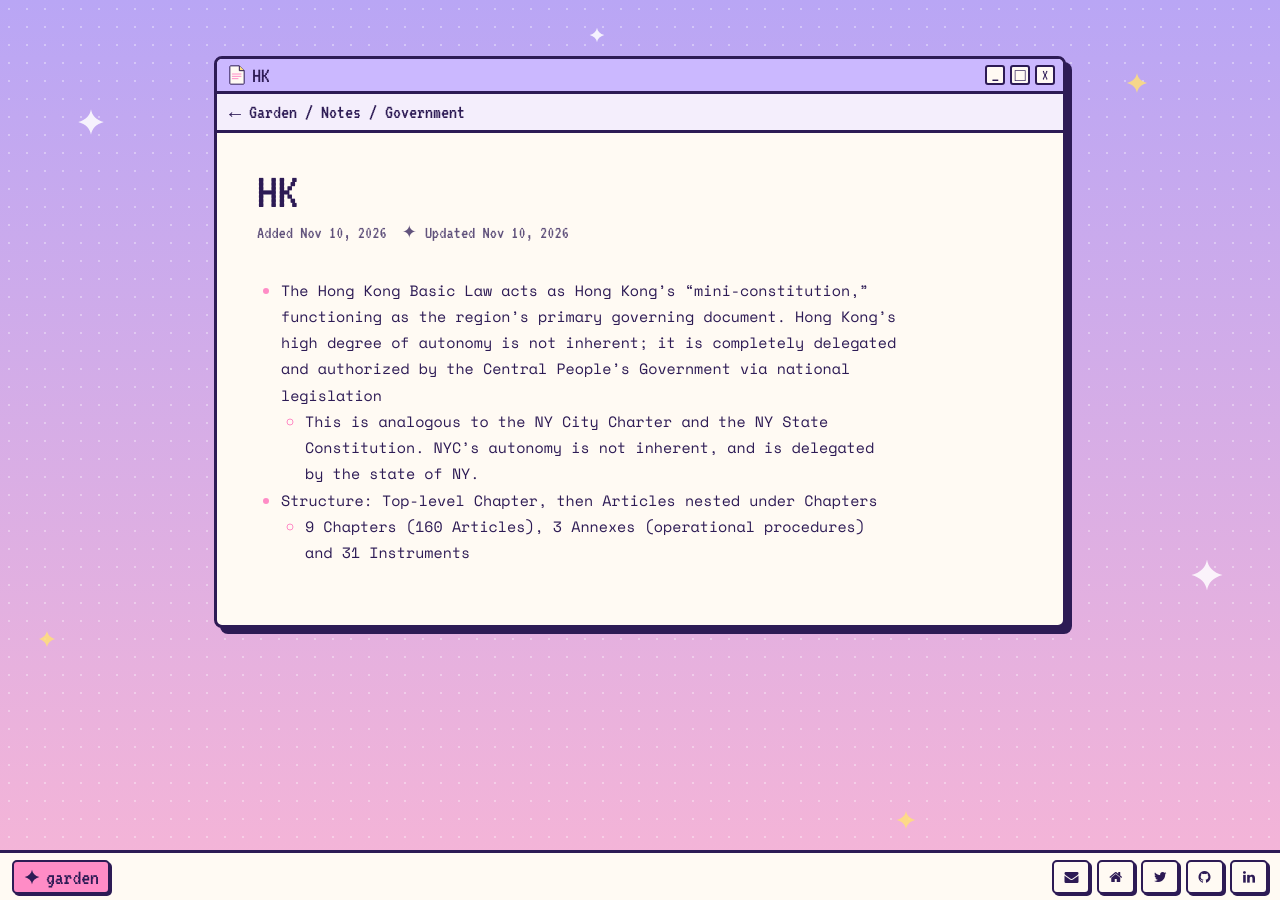
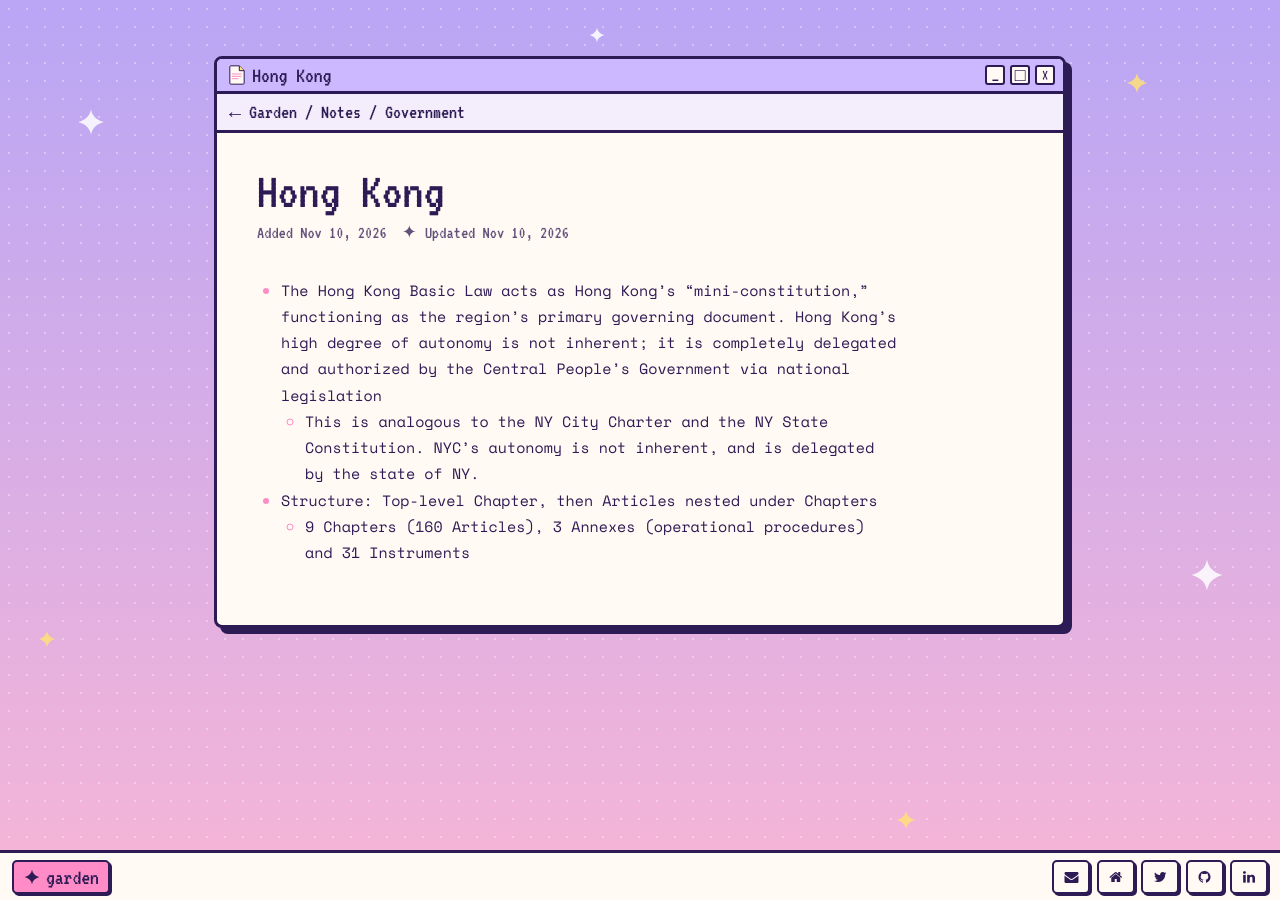
Before and after one commit to daphnepsy/garden, a Jekyll site: the page built from _notes/Notes/Government/HK.md, in a window 1280 px wide. Built offline with Jekyll 4.4.1, drawn with Linux system fonts in a browser that asks for light colours; Markdown is read by kramdown in place of the engine named in the settings.

Commit message:
Update Hong Kong

```diff
--- a/_notes/Notes/Government/HK.md
+++ b/_notes/Notes/Government/HK.md
@@ -1,5 +1,5 @@
 ---
-title: "HK"
+title: "Hong Kong"
 added: 2026-11-10
 updated: 2026-11-10
 ---
```
